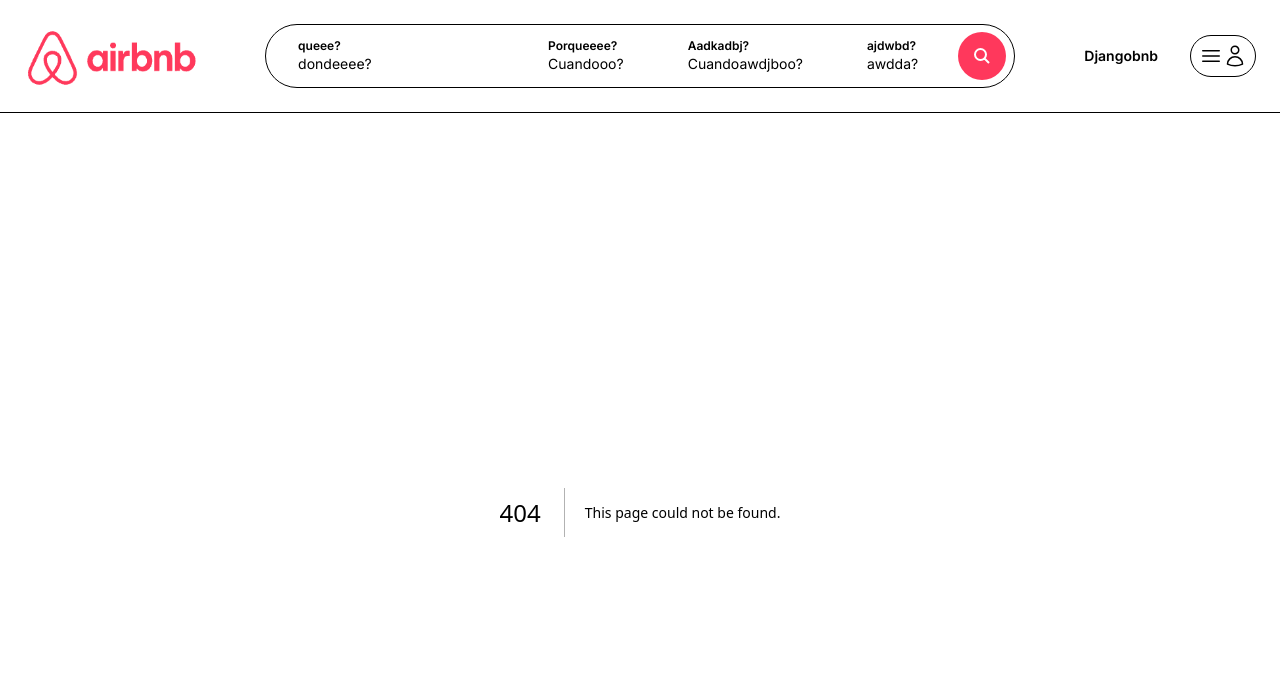
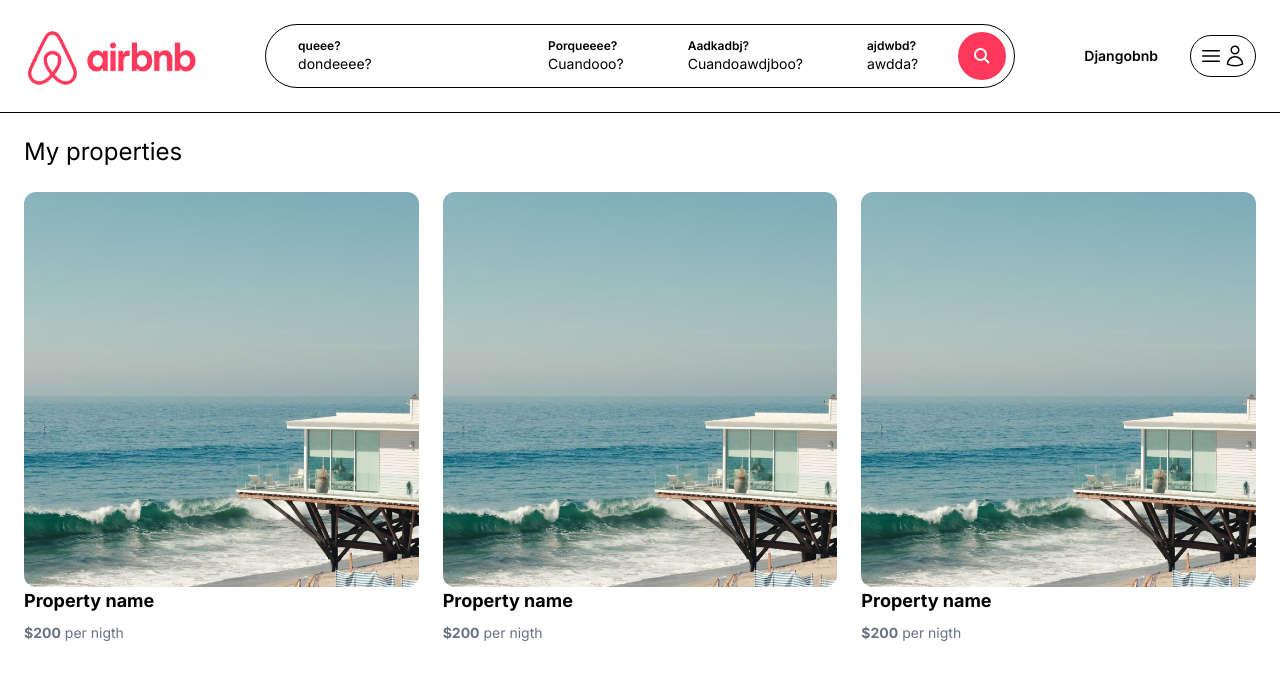
Before and after one commit to Krlostks/AirBnbClone, a Next.js app: page /myproperties in a window 1280 px wide. Before the commit this address had no page. Shown: the top 680 px of the page. Built offline with nearby package versions, Linux system fonts and the light colour scheme.

Commit message:
My properties (static)

```diff
--- a/app/components/properties/PropertyList.tsx
+++ b/app/components/properties/PropertyList.tsx
@@ -1,11 +1,11 @@
-import PRopertyListItem from "./PropertyListItem";
+import PropertyListItem from "./PropertyListItem";
 
  const PropertyList =()=>{
      return(
          <>
-             <PRopertyListItem/>
-             <PRopertyListItem/>
-             <PRopertyListItem/>
+             <PropertyListItem/>
+             <PropertyListItem/>
+             <PropertyListItem/>
          </>
      )
  }
--- a/app/components/properties/PropertyListItem.tsx
+++ b/app/components/properties/PropertyListItem.tsx
@@ -1,5 +1,5 @@
 import Image from "next/image";
- const PRopertyListItem = ()=>{
+ const PropertyListItem = ()=>{
      return(
          <div className="cursor-pointer">
              <div className="relative overflow-hidden aspect-square rounded-xl">
@@ -22,4 +22,4 @@
      )
  }
 
- export default PRopertyListItem;
+ export default PropertyListItem;
--- /dev/null
+++ b/app/myproperties/page.tsx
@@ -0,0 +1,15 @@
+import PropertyList from "../components/properties/PropertyList";
+
+const MyPropertiesPage = () => {
+    return (
+        <main className="max-w-[1500px] mx-auto px-6 pb-6">
+            <h1 className="my-6 text-2xl">My properties</h1>
+
+            <div className="grid grid-cols-1 md:grid-cols-3 gap-6">
+                <PropertyList />
+            </div>
+        </main>
+    )
+}
+
+export default MyPropertiesPage;
```
